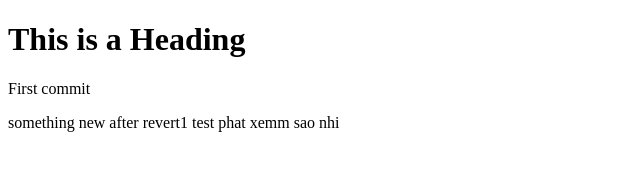
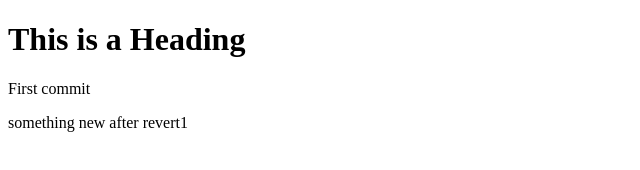
Before and after one commit to dunker1304/test-git, a plain HTML site: page index.html in a window 1280 px wide. Shown: the whole page, without its empty margins (0-640 px from the left). Drawn offline with Linux system fonts and the light colour scheme.

Commit message:
Revert "test"
This reverts commit 911e5d31597f8fd971e9afe378f94fc69b4380c5.

```diff
--- a/index.html
+++ b/index.html
@@ -10,7 +10,6 @@
 <p>First commit</p>
 
 something new after revert1
-test phat xemm sao nhi
 
 </body>
 </html>
```
